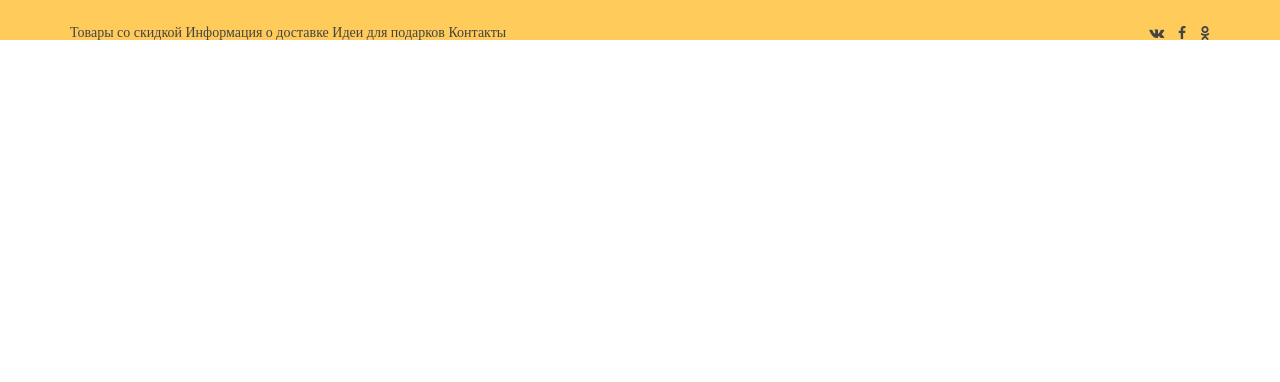
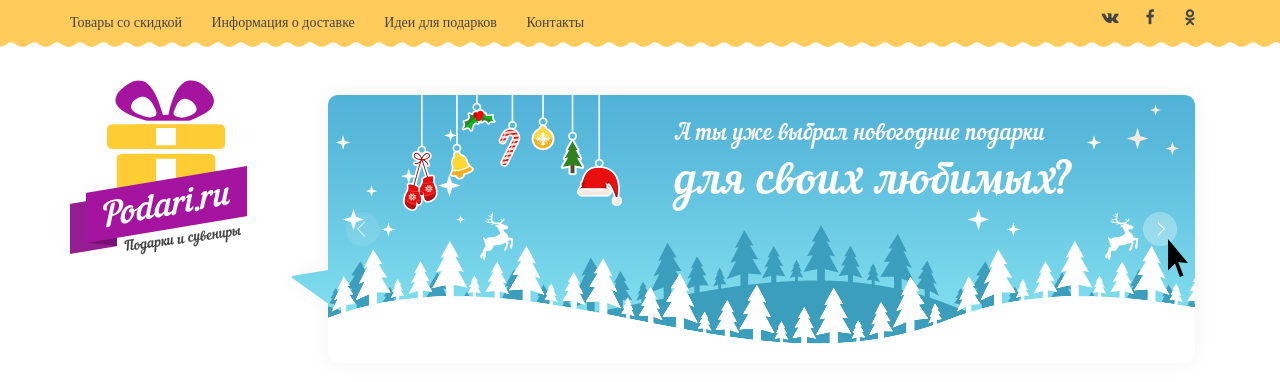
Before and after one commit to laptew26/podari, a plain HTML site: page index.html in a window 1280 px wide. Drawn offline with Linux system fonts and the light colour scheme; files whose address does not match are found by name.

Commit message:
начало шапки + баннер с лого

```diff
--- a/css/main.css
+++ b/css/main.css
@@ -14,20 +14,23 @@ a{
 
 /* Топ меню */
 
-.header{
+.top{
+    position: relative;
     height: 40px;
     background:url("../img/topBack.png");
 }
 
-.header::after{
+.top::before{
     content: '';
     position: absolute;
     width: 100%;
-    height: 11px;
+    height: 20px;
     background: url("../img/topWave.png");
-    top: 0;
+    bottom: -10px;
     left: 0;
+    z-index: -1;
     overflow: visible;
+    /*box-shadow: inset 0px -6px 5px 4px rgba(0,0,0,0.2);*/
 }
 
 .menu{
@@ -35,12 +38,13 @@ a{
     margin: 0;
     padding-left: 0;
     font-family: "Exo 2.0 Medium";
-    padding-top: 20px;
+    padding-top: 10px;
 }
 
 .menu__item{
     display: inline;
     font-size: 14px;
+    padding-right: 26px;
 }
 
 .menu__item a{
@@ -53,39 +57,38 @@ a{
 }
 
 .social{
-    list-style: none;
-    margin: 0;
-    padding-left: 0;
-    padding-top: 20px;
+
 }
 
 .social__item{
-    display: inline;
-    font-size: 14px;
-    padding-left: 10px;
-    height: 32px;
-    width: 32px;
+    min-width: 40px;
+    min-height: 40px;
+    padding-top: 5px;
+    text-align: center;
+    color: #444444;
 }
 
 .social__item a{
     color: #444444;
 }
 
-.social__item a:hover{
+.social__item:hover{
     color: #3b70a1;
+    background: #ffffff;
+    border: 3px solid #ffe5ad;
     border-radius: 50%;
-    background-color: #fff;
-    border: none;
-    padding: 10px;
+    text-align: center;
 }
 
 /* Баннер и лого */
 
-
+.banner{
+    padding-top: 40px;
+}
 
 /* Корзина */
 
-
+/*Позже*/
 
 /* Популярные категории */
 
--- a/index.html
+++ b/index.html
@@ -9,7 +9,7 @@
     <link rel="stylesheet" href="css/bootstrap.min.css">
 </head>
 <body>
-<div id="header" class="header">
+<div id="top" class="top">
 <div class="container">
     <div class="row">
         <div class="cl-xl-6">
@@ -36,27 +36,43 @@
                 </li>
             </ul>
         </div>
-        <div class="cl-xl-2 ml-auto">
-            <ul class="social">
-                <li class="social__item">
+        <div class="cl-xl-2 ml-auto d-flex">
+            <div class="social d-flex">
+                <div class="social__item">
                     <a href="#">
                         <i class="fa fa-vk" aria-hidden="true"></i>
                     </a>
-                </li>
-                <li class="social__item">
+                </div>
+                <div class="social__item">
                     <a href="#">
                         <i class="fa fa-facebook" aria-hidden="true"></i>
                     </a>
-                </li>
-                <li class="social__item">
+                </div>
+                <div class="social__item">
                     <a href="#">
                         <i class="fa fa-odnoklassniki" aria-hidden="true"></i>
                     </a>
-                </li>
-            </ul>
+                </div>
+            </div>
         </div>
     </div>
 </div>
 </div>
+<div class="banner" id="banner">
+<div class="container">
+    <div class="row">
+        <div class="cl-xl-3">
+            <div class="banner__logo"></div>
+            <img src="img/logo.png" alt="">
+        </div>
+        <div class="cl-xl-9 ml-auto">
+            <div class="banner__banner">
+                <img src="img/banner.png" alt="">
+            </div>
+        </div>
+    </div>
+</div>
+</div>
+
 </body>
 </html>
```
Also changed, not shown: img/backPopCat.png (added), img/banner.png (added), img/logo.png (added).
